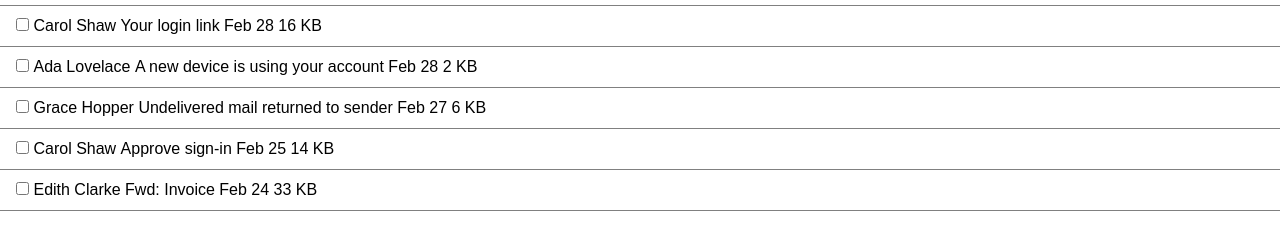
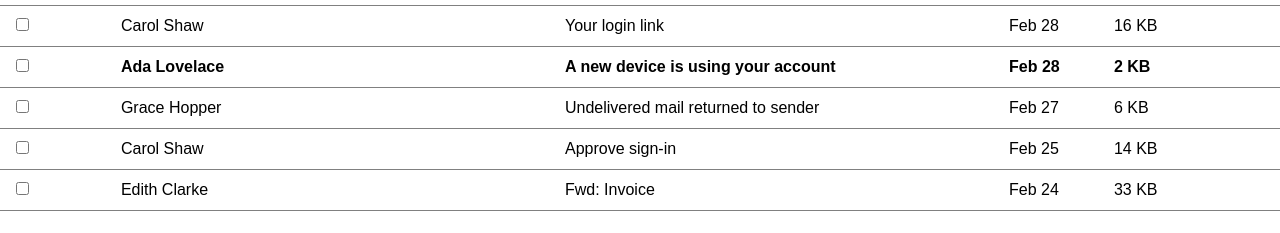
Before and after one commit to moestradamos/module-project-html-and-css-ii-moestradamos, a plain HTML site: page index.html in a window 1280 px wide. Shown: the part 235-468 px from the top of the page. Drawn offline with Linux system fonts and the light colour scheme.

Commit message:
completed all task

```diff
--- a/index.html
+++ b/index.html
@@ -160,9 +160,20 @@
     Make the email author and the email subject take 35% of the width of the parent element.
     Make the check, the date and the size take up 8% of the width of the parent element.
     This will arrange the details in visible columns. */
+    .email-name, .email-subject {
+      width: 35%;
+
+    }
+
+    .email-check, .email-date, .email-size {
+      width: 8%;
+    }
 
     /* 👉 Task 15- Target the second email and have its font weight be bold.
     This will make it look "unread". */
+    .email:nth-child(2) {
+      font-weight: bold;
+    }
 
     /* Well done! Check the design file to make sure you are close enough. */
 
```
